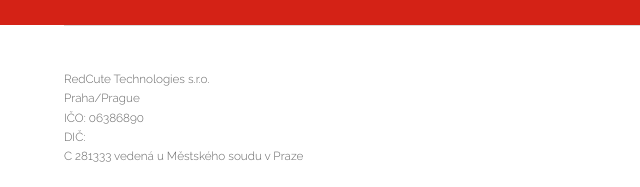
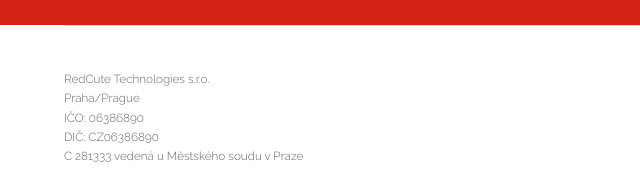
Before and after one commit to tomas2211/redcute-web, a plain HTML site: page index.html in a window 1280 px wide. Shown: the part 6489-6676 px from the top of the page, 0-640 px from the left. Drawn offline with Linux system fonts and the light colour scheme.

Commit message:
added DIČ

```diff
--- a/index.html
+++ b/index.html
@@ -331,7 +331,7 @@
 							RedCute Technologies s.r.o.<br>
                             Praha/Prague<br>
                             IČO: 06386890<br>
-                            DIČ: <br>
+                            DIČ: CZ06386890<br>
                             C 281333 vedená u Městského soudu v Praze
 						</div>
 						<ul class="icons">
```
